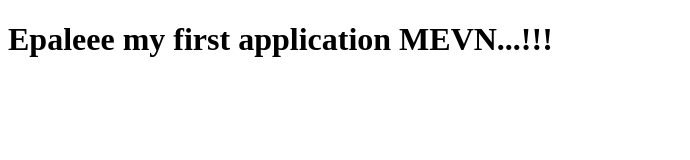
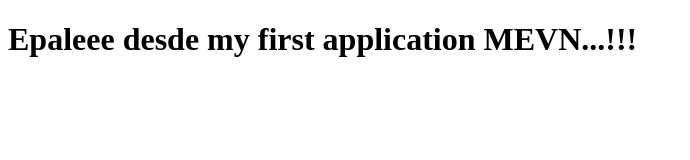
Before and after one commit to pedRoot/mevn-api, a website: page public/index.html in a window 1280 px wide. Shown: the whole page, without its empty margins (0-690 px from the left). Drawn offline with Linux system fonts and the light colour scheme.

Commit message:
prueba de deploy

```diff
--- a/public/index.html
+++ b/public/index.html
@@ -6,6 +6,6 @@
   <title>MENV - My first Application</title>
 </head>
 <body>
-  <h1>Epaleee my first application MEVN...!!!</h1>
+  <h1>Epaleee desde my first application MEVN...!!!</h1>
 </body>
 </html>
```
